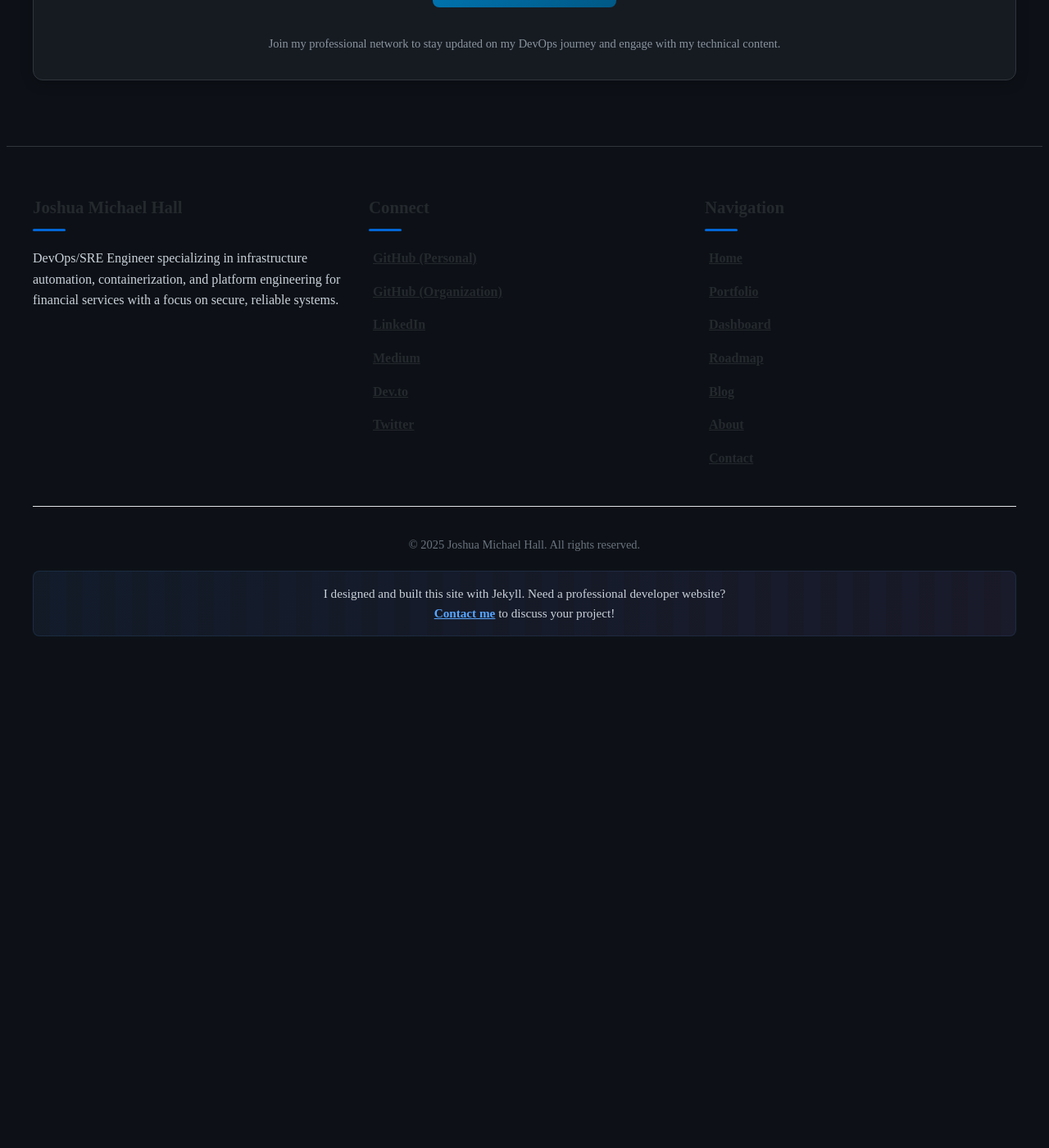
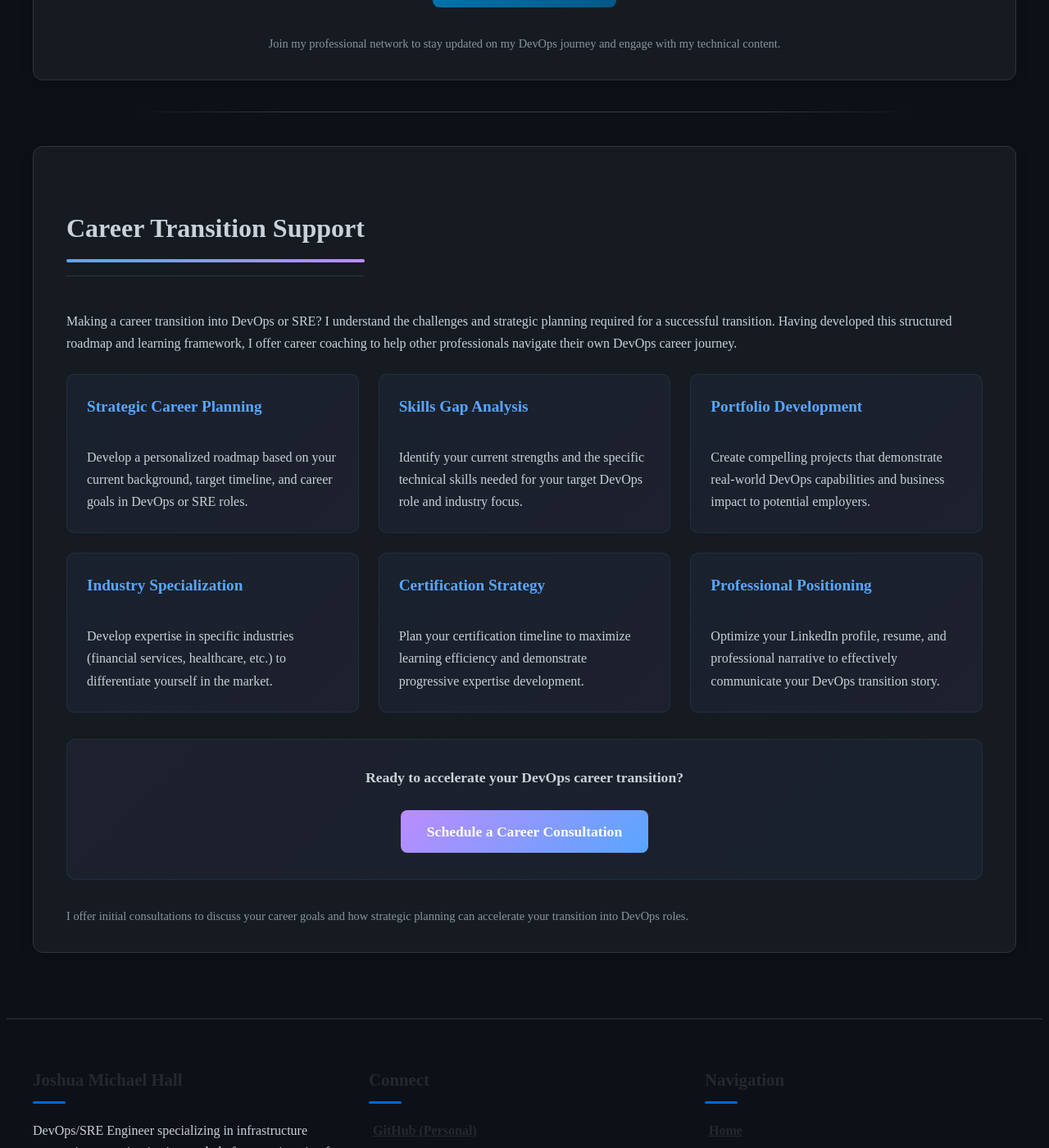
Before and after one commit to joshuamichaelhall/joshuamichaelhall.github.io, a Jekyll site: the page built from pages/roadmap.md, in a window 1280 px wide and 1400 px high, scrolled down 10470 px. Shown: the whole window at 82% size. Built offline with Jekyll 4.4.1, drawn with Linux system fonts in a browser that asks for light colours; nearby versions of some CDN libraries; before the commit the page ends 11294 px from its top, so only the background shows below that.

Commit message:
Add career transition coaching section to roadmap
- Add comprehensive career coaching section for DevOps transitioners
- Include 6 key coaching areas in value-areas-grid format
- Add strategic career planning, skills gap analysis, and portfolio development
- Include industry specialization, certification strategy, and professional positioning
- Add prominent call-to-action linking to contact page
- Style coaching section with gradient background and professional button
- Implement responsive design for mobile devices
- Position as natural extension of personal roadmap experience

🤖 Generated with [Claude Code](https://claude.ai/code)

Co-Authored-By: Claude <noreply@anthropic.com>

```diff
--- a/assets/css/roadmap.css
+++ b/assets/css/roadmap.css
@@ -74,6 +74,46 @@
   color: white;
 }
 
+/* Career Coaching Section */
+.coaching-connect {
+  text-align: center;
+  margin: 2rem 0;
+  padding: 2rem;
+  background: linear-gradient(135deg,
+    rgba(var(--secondary-color-rgb), 0.05) 0%,
+    rgba(var(--primary-color-rgb), 0.05) 100%);
+  border-radius: 12px;
+  border: 1px solid rgba(var(--primary-color-rgb), 0.1);
+}
+
+.coaching-connect p {
+  margin: 0 0 1.5rem 0;
+  font-size: 1.1rem;
+  color: var(--text-color);
+}
+
+.coaching-connect .btn {
+  display: inline-flex;
+  align-items: center;
+  gap: 0.5rem;
+  padding: 0.75rem 2rem;
+  font-size: 1.1rem;
+  font-weight: 600;
+  text-decoration: none;
+  border-radius: 8px;
+  transition: all 0.3s ease;
+  background: linear-gradient(135deg, var(--secondary-color), var(--primary-color));
+  color: white;
+  border: none;
+}
+
+.coaching-connect .btn:hover {
+  transform: translateY(-2px);
+  box-shadow: 0 6px 20px rgba(var(--secondary-color-rgb), 0.3);
+  text-decoration: none;
+  color: white;
+}
+
 /* Add responsive styles for the value areas */
 @media (max-width: 768px) {
   .value-areas-grid {
@@ -84,4 +124,14 @@
     padding: 0.75rem 1.5rem;
     font-size: 1rem;
   }
+
+  .coaching-connect {
+    padding: 1.5rem;
+    margin: 1.5rem 0;
+  }
+
+  .coaching-connect .btn {
+    padding: 0.75rem 1.5rem;
+    font-size: 1rem;
+  }
 }
--- a/pages/roadmap.md
+++ b/pages/roadmap.md
@@ -477,3 +477,47 @@ permalink: /roadmap/
 
   <p class="form-note">Join my professional network to stay updated on my DevOps journey and engage with my technical content.</p>
 </div>
+
+<div class="content-section">
+  <h2 style="text-align: center;">Career Transition Support</h2>
+  <p>Making a career transition into DevOps or SRE? I understand the challenges and strategic planning required for a successful transition. Having developed this structured roadmap and learning framework, I offer career coaching to help other professionals navigate their own DevOps career journey.</p>
+
+  <div class="value-areas-grid">
+    <div class="value-area-item">
+      <h3>Strategic Career Planning</h3>
+      <p>Develop a personalized roadmap based on your current background, target timeline, and career goals in DevOps or SRE roles.</p>
+    </div>
+
+    <div class="value-area-item">
+      <h3>Skills Gap Analysis</h3>
+      <p>Identify your current strengths and the specific technical skills needed for your target DevOps role and industry focus.</p>
+    </div>
+
+    <div class="value-area-item">
+      <h3>Portfolio Development</h3>
+      <p>Create compelling projects that demonstrate real-world DevOps capabilities and business impact to potential employers.</p>
+    </div>
+
+    <div class="value-area-item">
+      <h3>Industry Specialization</h3>
+      <p>Develop expertise in specific industries (financial services, healthcare, etc.) to differentiate yourself in the market.</p>
+    </div>
+
+    <div class="value-area-item">
+      <h3>Certification Strategy</h3>
+      <p>Plan your certification timeline to maximize learning efficiency and demonstrate progressive expertise development.</p>
+    </div>
+
+    <div class="value-area-item">
+      <h3>Professional Positioning</h3>
+      <p>Optimize your LinkedIn profile, resume, and professional narrative to effectively communicate your DevOps transition story.</p>
+    </div>
+  </div>
+
+  <div class="coaching-connect">
+    <p><strong>Ready to accelerate your DevOps career transition?</strong></p>
+    <a href="/contact" class="btn secondary-btn">Schedule a Career Consultation</a>
+  </div>
+
+  <p class="form-note">I offer initial consultations to discuss your career goals and how strategic planning can accelerate your transition into DevOps roles.</p>
+</div>
```
